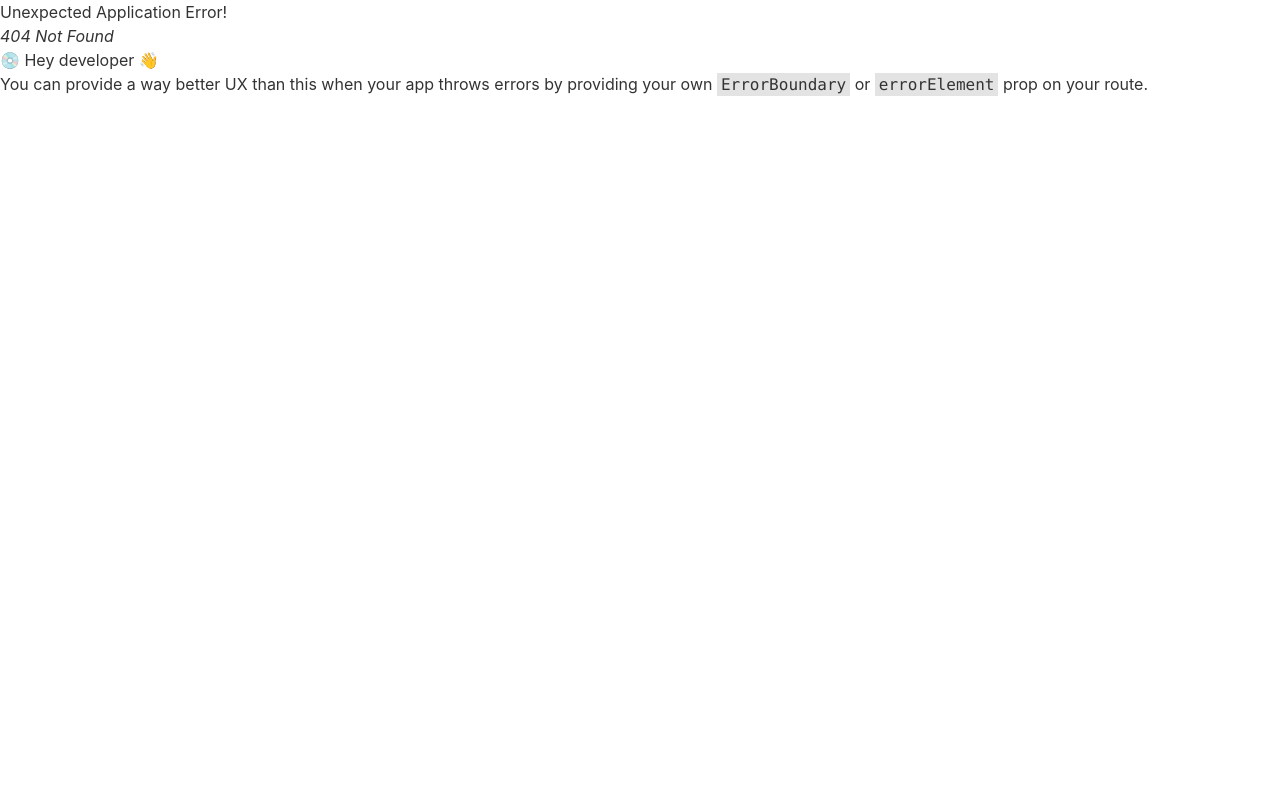
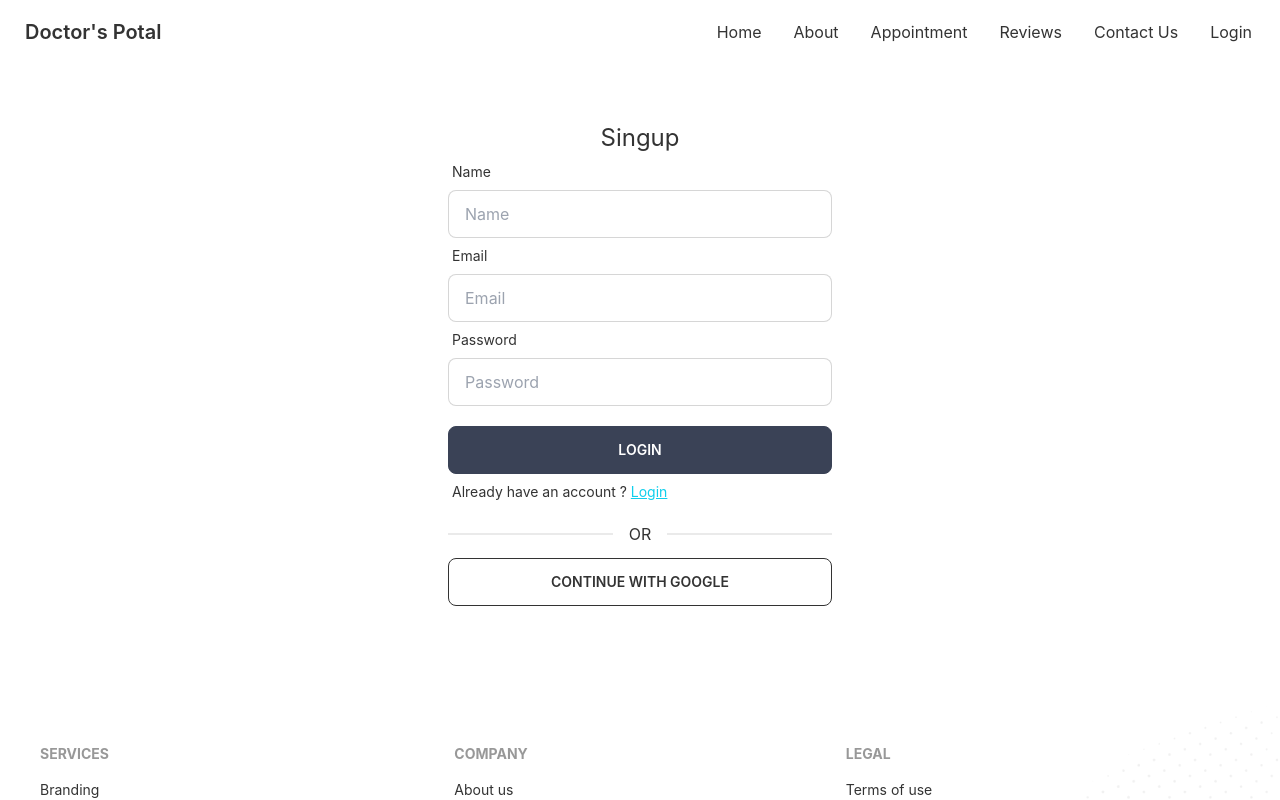
Before and after one commit to Sujoy-Kumar-Das/doctors-portal-client, a React (Create React App) app: page /singup in a window 1280 px wide. Before the commit this address had no page. Shown: the top 800 px of the page. Built offline with nearby package versions, Linux system fonts and the light colour scheme; the HTML template or start-up script is replaced by a standard one.

Commit message:
sing up and login form created with react form hook

```diff
--- a/package.json
+++ b/package.json
@@ -8,6 +8,7 @@
     "@testing-library/user-event": "^13.5.0",
     "daisyui": "^2.51.6",
     "date-fns": "^2.30.0",
+    "firebase": "^9.21.0",
     "react": "^18.2.0",
     "react-day-picker": "^8.7.1",
     "react-dom": "^18.2.0",
--- /dev/null
+++ b/src/firebase/Firebase.init.js
@@ -0,0 +1,19 @@
+// Import the functions you need from the SDKs you need
+import { initializeApp } from "firebase/app";
+// TODO: Add SDKs for Firebase products that you want to use
+// https://firebase.google.com/docs/web/setup#available-libraries
+
+// Your web app's Firebase configuration
+const firebaseConfig = {
+  apiKey:process.env.REACT_APP_apiKey ,
+  authDomain:process.env.REACT_APP_authDomain ,
+  projectId:process.env.REACT_APP_projectId ,
+  storageBucket:process.env.REACT_APP_storageBucket ,
+  messagingSenderId:process.env.REACT_APP_messagingSenderId ,
+  appId:process.env.REACT_APP_appId
+};
+
+// Initialize Firebase
+const app = initializeApp(firebaseConfig);
+
+export default app
--- a/src/pages/registration/login/Login.js
+++ b/src/pages/registration/login/Login.js
@@ -1,39 +1,43 @@
 import React from "react";
 import { useForm } from "react-hook-form";
 import { Link } from "react-router-dom";
+import Social from "../socialLogin/Social";
 
 const Login = () => {
-  const { register, handleSubmit } = useForm();
-  const onSubmit = (data) => console.log(data);
+  const { register,formState: { errors }, handleSubmit } = useForm();
+  const handleLogin = (data,event) =>{
+    event.target.reset();
+    console.log(data)
+  }
   return (
     <div className="h-[600px] flex justify-center items-center">
       <div className=" w-80 lg:w-96">
         <h3 className=" text-2xl font-bol text-center">Login</h3>
-        <form onSubmit={handleSubmit(onSubmit)}>
-          <input />
+        <form onSubmit={handleSubmit(handleLogin)}>
           <div className="form-control w-full ">
             <label className="label">
               <span className="label-text">Email</span>
             </label>
             <input
-              {...register("email")}
-              required
+              {...register("email",{required:"Please enter your email"})}
               type="email"
               placeholder="Email"
               className="input input-bordered w-full "
             />
+            {errors.email && <p className=" text-error">{errors.email?.message}</p>}
           </div>
           <div className="form-control w-full ">
             <label className="label">
               <span className="label-text">Password</span>
             </label>
             <input
-              {...register("password")}
-              required
+              {...register("password",{required:"Please enter your password"})}
+
               type="password"
               placeholder="Password"
               className="input input-bordered w-full "
             />
+            {errors.password && <p className=" text-error">{errors.password?.message}</p>}
           </div>
           <input
             className="w-full btn btn-accent text-white mt-5"
@@ -44,13 +48,11 @@ const Login = () => {
         <label className="label">
           <span className="label-text">
             New to Doctors Portal?{" "}
-            <Link className=" text-secondary">Create new account</Link>
+            <Link to={"/singup"} className=" btn-link">Create new account</Link>
           </span>
         </label>
         <div className="divider">OR</div>
-        <button className=" btn btn-outline w-full">
-          CONTINUE WITH GOOGLE
-        </button>
+        <Social></Social>
       </div>
     </div>
   );
--- /dev/null
+++ b/src/pages/registration/singup/Singup.js
@@ -0,0 +1,88 @@
+import React from "react";
+import Social from "../socialLogin/Social";
+import { Link } from "react-router-dom";
+import { useForm } from "react-hook-form";
+
+const Singup = () => {
+  const {
+    register,
+    handleSubmit,
+    formState: { errors },
+  } = useForm();
+  const handleSingup = (data, event) => {
+    event.target.reset();
+    console.log(data);
+  };
+  return (
+    <div className="h-[600px] flex justify-center items-center">
+      <div className=" w-80 lg:w-96">
+        <h3 className=" text-2xl font-bol text-center">Singup</h3>
+        <form onSubmit={handleSubmit(handleSingup)}>
+          <div className="form-control w-full ">
+            <label className="label">
+              <span className="label-text">Name</span>
+            </label>
+            <input
+              {...register("name", { required: "Name is required" })}
+              type="text"
+              placeholder="Name"
+              className="input input-bordered w-full "
+            />
+            {errors.name && (
+              <p className=" text-error">{errors.name?.message}</p>
+            )}
+          </div>
+          <div className="form-control w-full ">
+            <label className="label">
+              <span className="label-text">Email</span>
+            </label>
+            <input
+              {...register("email", { required: "Please enter your email" })}
+              type="email"
+              placeholder="Email"
+              className="input input-bordered w-full "
+            />
+            {errors.email && (
+              <p className=" text-error">{errors.email?.message}</p>
+            )}
+          </div>
+          <div className="form-control w-full ">
+            <label className="label">
+              <span className="label-text">Password</span>
+            </label>
+            <input
+              {...register("password", {
+                required: "Please enter your password",
+                minLength:{value:8,message:"Your password minimum 8 charecter long"},
+                pattern: { value: /(?=.*[A-Z])(?=.*[!@#$&*])(?=.*[0-9])/, message: 'Password must have uppercase, number and special characters' }
+              })}
+              type="password"
+              placeholder="Password"
+              className="input input-bordered w-full "
+            />
+            {errors.password && (
+              <p className=" text-error">{errors.password?.message}</p>
+            )}
+          </div>
+          <input
+            className="w-full btn btn-accent text-white mt-5"
+            type="submit"
+            value="Login"
+          />
+        </form>
+        <label className="label">
+          <span className="label-text">
+            Already have an account ?{" "}
+            <Link to={"/login"} className=" btn-link">
+              Login
+            </Link>
+          </span>
+        </label>
+        <div className="divider">OR</div>
+        <Social></Social>
+      </div>
+    </div>
+  );
+};
+
+export default Singup;
--- /dev/null
+++ b/src/pages/registration/socialLogin/Social.js
@@ -0,0 +1,11 @@
+import React from "react";
+
+const Social = () => {
+  return (
+    <div>
+      <button className=" btn btn-outline w-full">CONTINUE WITH GOOGLE</button>
+    </div>
+  );
+};
+
+export default Social;
--- a/src/router/Router.js
+++ b/src/router/Router.js
@@ -3,6 +3,7 @@ import Main from "../Layouts/Main";
 import Home from "../pages/Home/Home/Home";
 import AppoinmentSection from "../pages/Appoinment/Appoinment/AppoinmentSection";
 import Login from "../pages/registration/login/Login";
+import Singup from "../pages/registration/singup/Singup";
 
 
 export const router = createBrowserRouter([
@@ -13,6 +14,7 @@ export const router = createBrowserRouter([
             {path:'/',element:<Home></Home>},
             {path:'/home',element:<Home></Home>},
             {path:'/login',element:<Login></Login>},
+            {path:'/singup',element:<Singup></Singup>},
             {path:'/appoinment',element:<AppoinmentSection></AppoinmentSection>}
         ]
     }
```
Also changed, not shown: 1 other file (tests, documents, lock files or other folders).
